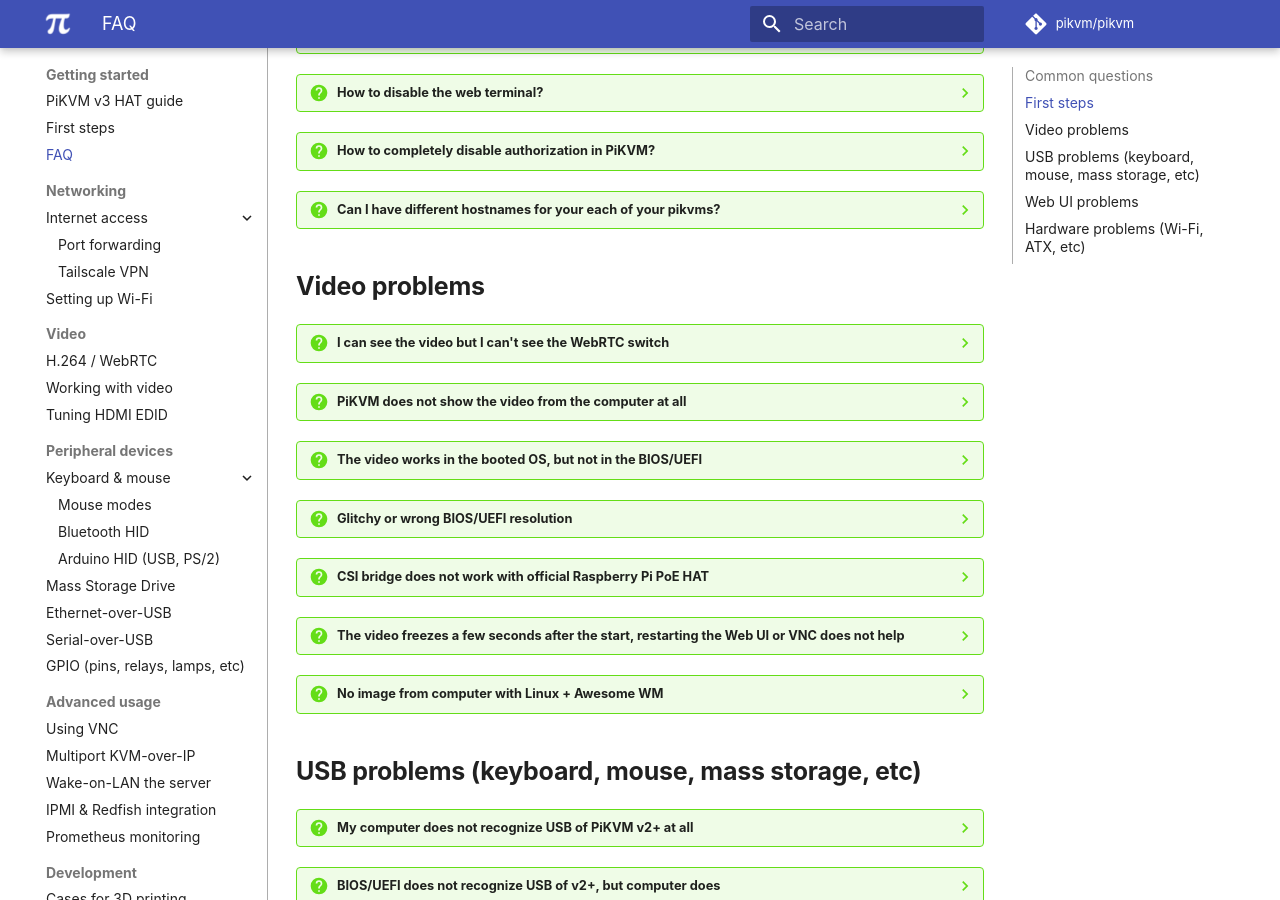
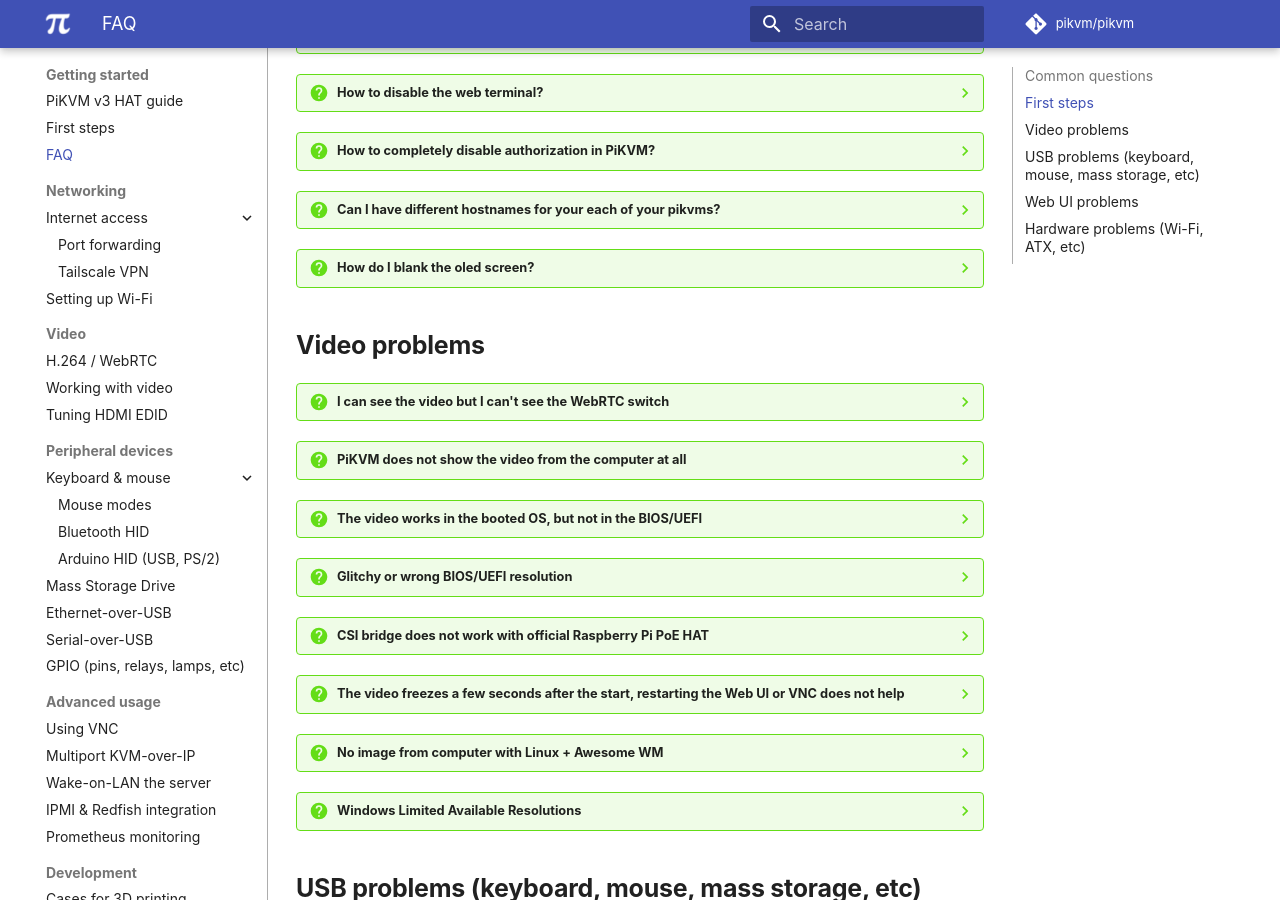
Before and after one commit to pikvm/pikvm, an MkDocs documentation site: the page built from docs/faq.md, in a window 1280 px wide and 900 px high, scrolled down 1959 px. Built offline with MkDocs 1.6.1 and Material for MkDocs 9.7.7, drawn with Linux system fonts in a browser that asks for light colours; some web fonts are replaced; comment, search, counter and statistics services are not loaded; some of the changed lines change nothing that is shown.

Commit message:
Update faq.md
Added verbiage to the common questions
Added verbiage to the Video issues

````diff
--- a/docs/faq.md
+++ b/docs/faq.md
@@ -243,6 +243,15 @@
     3. Run `ro` and `reboot`.
 
 
+??? question "How do I blank the oled screen?"
+    Please run the following:
+
+    ```
+    /usr/bin/kvmd-oled --height=32 --interval=5 --clear-on-exit --text=“turn off in 5s”
+    systemctl disable --now kvmd-oled kvmd-oled-reboot kvmd-oled-shutdown
+    ```
+
+
 ## Video problems
 
 ??? question "I can see the video but I can't see the WebRTC switch"
@@ -289,6 +298,10 @@
 
 ??? question "No image from computer with Linux + Awesome WM"
     Sometimes Awesome WM on Linux can't recognize a video output change on a cable. That is, if the cable was first inserted into the monitor, and then you reconnected it to PiKVM - it may happen that you will not see the image. It seems that the problem is Awesome WM, since for example with KDE, it is not reproducable. If you turn on your workstation with PiKVM already connected, everything will work fine.
+
+
+??? question "Windows Limited Available Resolutions"
+    This is due to a driver issue, possible resolution can be found [here](https://github.com/pikvm/pikvm/issues/577#issuecomment-998713201)
 
 
 ## USB problems (keyboard, mouse, mass storage, etc)
````
